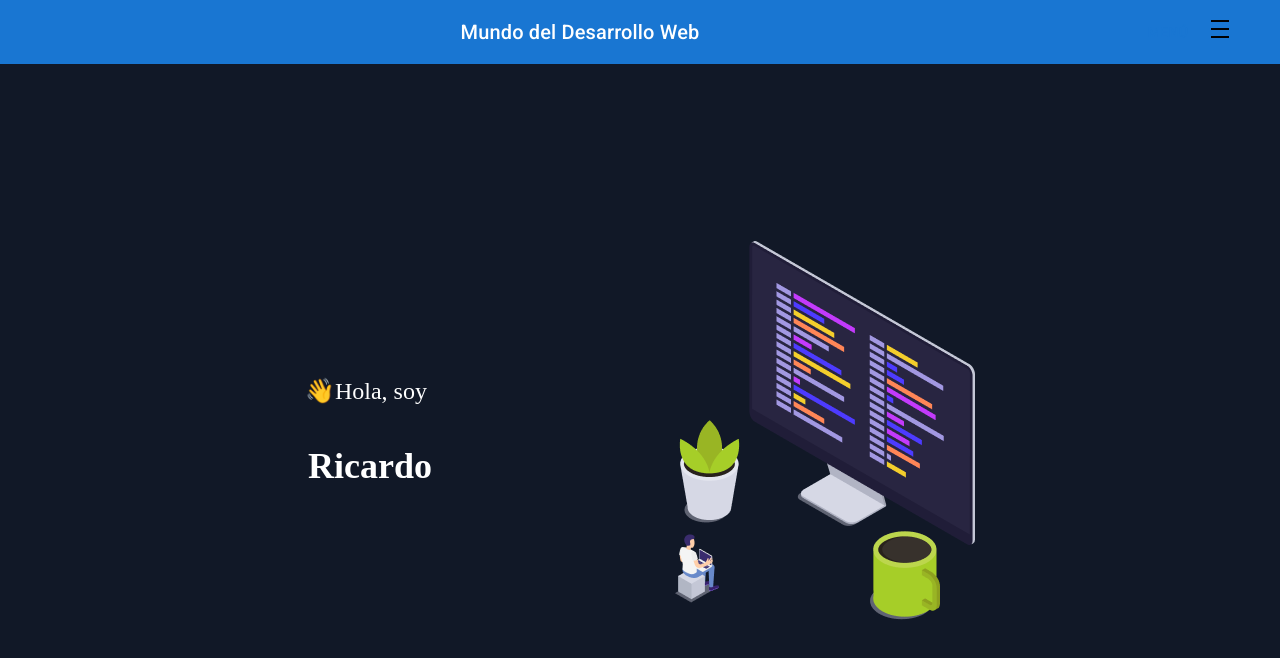
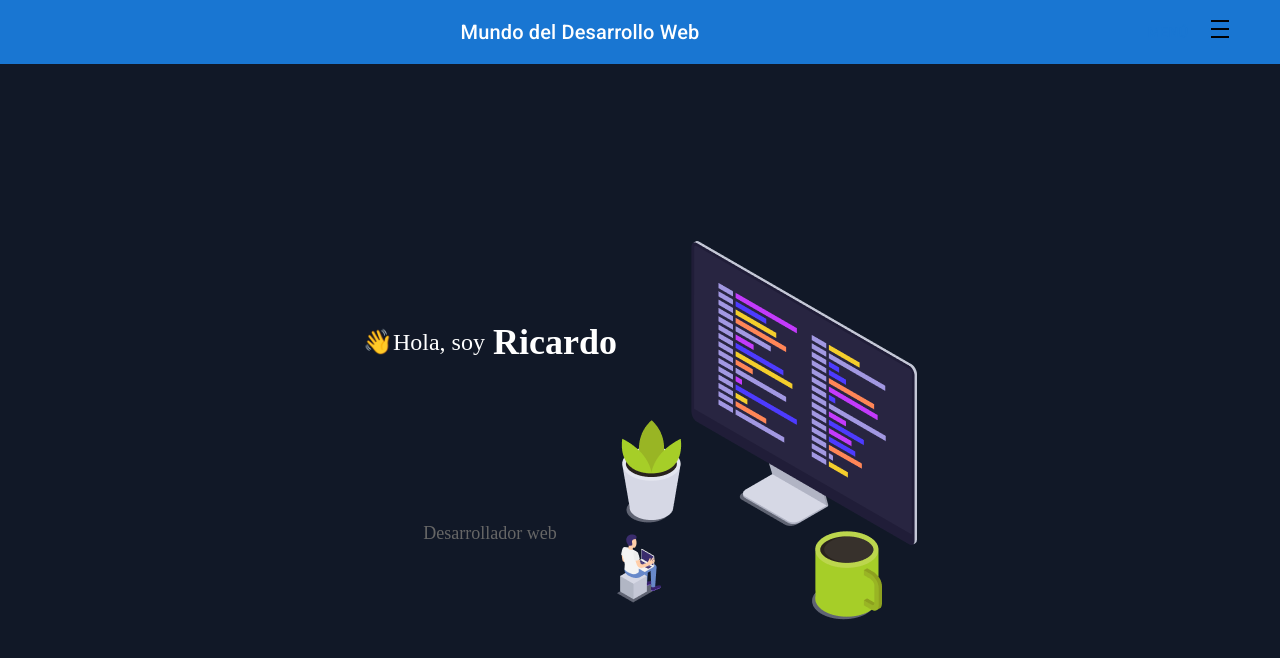
Before and after one commit to blackgoku-97/portafolio, a React (Vite) app: page / in a window 1280 px wide. Shown: the top 658 px of the page. Built offline with nearby package versions, Linux system fonts and the light colour scheme.

Commit message:
Inicio estructurado

```diff
--- a/src/components/inicio/Inicio.jsx
+++ b/src/components/inicio/Inicio.jsx
@@ -13,20 +13,17 @@ const Styles = {
   texto: {
     display: "flex",
     flexDirection: "column",
+    alignItems: "center",
     justifyContent: "center",
-    alignItems: "flex-start",
-    marginRight: 30,
+    height: "100vh",
   },
   tituloNombre: {
     display: "flex",
-    flexDirection: "column",
+    flexDirection: "row",
     alignItems: "center",
-    flexWrap: "nowrap",
-    gap: 10,
   },
   title: {
     fontSize: 24,
-    marginRight: 1,
     '@media (max-width: 768px)': {
       fontSize: 20,
       whiteSpace: "nowrap",
@@ -36,11 +33,16 @@ const Styles = {
   nombre: {
     fontSize: 36,
     fontWeight: "bold",
-    marginTop: -5,
+    marginLeft: 1,
     '@media (max-width: 768px)': {
       fontSize: 28,
       marginLeft: 20,
     },
+  },
+  profesion: {
+    fontSize: 18,
+    color: "#666",
+    marginTop: 20,
   },
   imagen: {
     width: "40%",
@@ -64,6 +66,7 @@ const Header = ({ title, nombre }) => (
       <Box sx={Styles.title}>{title}</Box>
       <Box sx={Styles.nombre}>{nombre}</Box>
     </Box>
+    <Box sx={Styles.profesion}>Desarrollador web</Box>
   </Box>
 );
 
@@ -82,4 +85,4 @@ export const Inicio = () => {
       </Box>
     </Box>
   );
-};
+}
```
